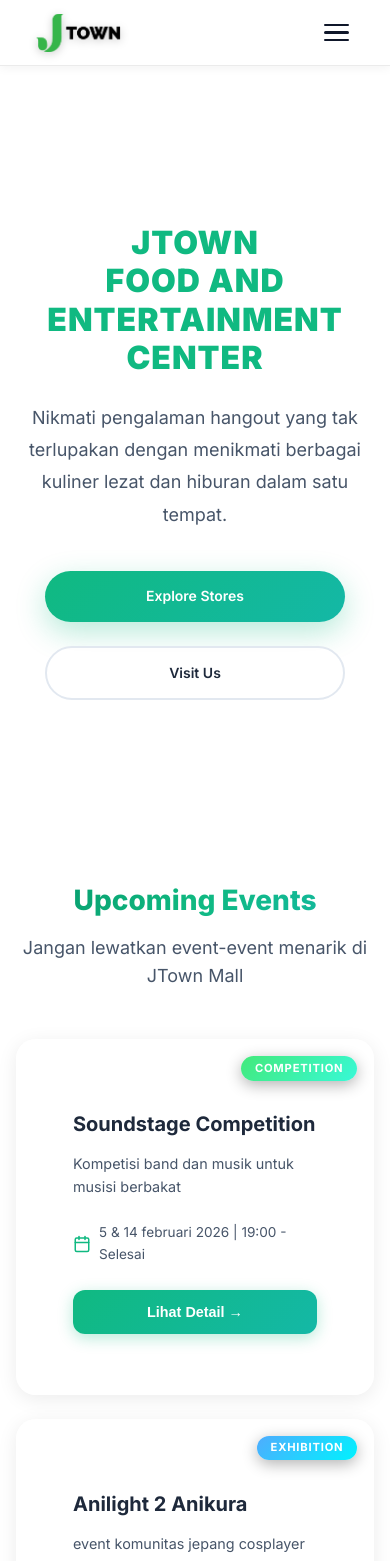
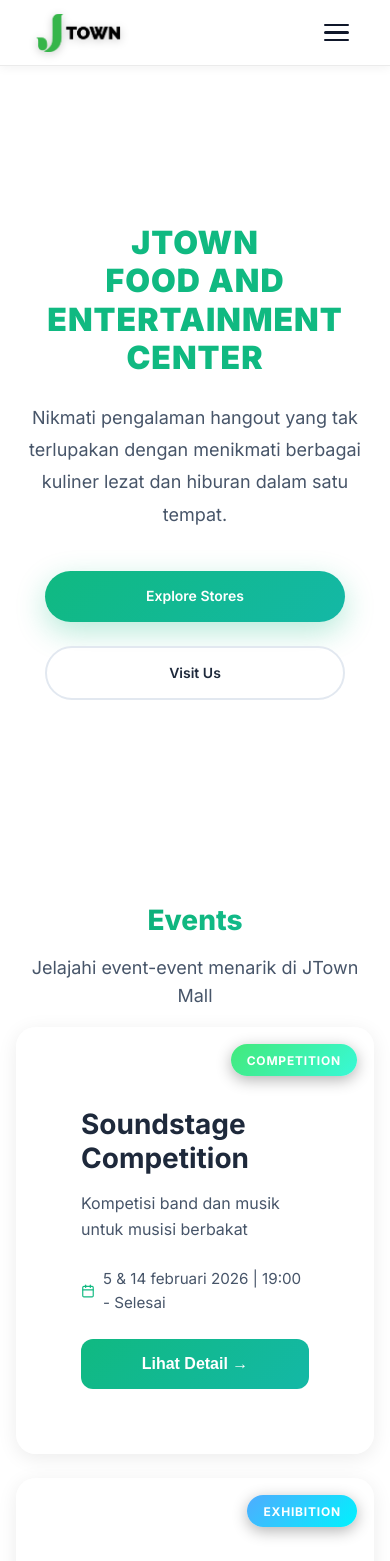
Before and after one commit to RizqonAlifXavier/jtown, a Vue app: page / in a window 390 px wide. Shown: the top 1561 px of the page. Built offline with nearby package versions, Linux system fonts and the light colour scheme; no server answers; the database is empty; the HTML template or start-up script is replaced by a standard one.

Commit message:
fixing landing page ui

```diff
--- a/src/components/Events.vue
+++ b/src/components/Events.vue
@@ -12,17 +12,11 @@
   events.value = await eventService.getAll();
 });
 
-// Computed property for sorted events: Active first, then Ended
-const sortedEvents = computed(() => {
-  return [...events.value].sort((a, b) => {
-    const aEnded = eventService.isEventEnded(a.endDate);
-    const bEnded = eventService.isEventEnded(b.endDate);
+// Filter events into upcoming and past
+const upcomingEvents = computed(() => {
+  return events.value.filter(event => !eventService.isEventEnded(event.endDate));
+});
 
-    if (aEnded && !bEnded) return 1;
-    if (!aEnded && bEnded) return -1;
-    return 0;
-  });
-});
 
 const viewEventDetail = (eventId) => {
   router.push(`/event/${eventId}`);
@@ -33,24 +27,20 @@
   <section id="events" class="events-section section">
     <div class="container">
       <div class="section-header text-center">
-        <h2 class="text-gradient">Upcoming Events</h2>
-        <p>Jangan lewatkan event-event menarik di JTown Mall</p>
+        <h2 class="text-gradient">Events</h2>
+        <p>Jelajahi event-event menarik di JTown Mall</p>
       </div>
 
-      <div class="events-grid">
+
+      <!-- Upcoming Events Grid -->
+      <div class="events-grid" data-animate="fade-up">
         <div
-          v-for="(event, index) in sortedEvents"
+          v-for="(event, index) in upcomingEvents"
           :key="event.id"
           class="event-card glass-card"
-          :class="{ 'event-ended': eventService.isEventEnded(event.endDate) }"
           :style="{ animationDelay: `${index * 0.1}s` }"
         >
-          <!-- Status Badge for Ended Events -->
-          <div v-if="eventService.isEventEnded(event.endDate)" class="event-badge event-ended-badge">
-            Selesai
-          </div>
-          <!-- Regular Badge for Active Events -->
-          <div v-else class="event-badge" :style="{ background: event.gradient }">
+          <div class="event-badge" :style="{ background: event.gradient }">
             {{ event.badge }}
           </div>
 
@@ -71,6 +61,9 @@
             </button>
           </div>
         </div>
+        <div v-if="upcomingEvents.length === 0" class="no-events">
+          <p>Belum ada event mendatang saat ini.</p>
+        </div>
       </div>
     </div>
   </section>
@@ -82,17 +75,51 @@
   position: relative;
 }
 
-.events-grid {
+.events-tabs {
+  display: flex;
+  justify-content: center;
+  gap: 1rem;
+  margin-bottom: 3rem;
+  padding: 0.5rem;
+  background: rgba(255, 255, 255, 0.05);
+  backdrop-filter: blur(10px);
+  border-radius: 50px;
+  width: fit-content;
+  margin-left: auto;
+  margin-right: auto;
+  border: 1px solid rgba(255, 255, 255, 0.1);
+}
+
+.tab-btn {
+  padding: 0.75rem 2rem;
+  border: none;
+  background: transparent;
+  color: var(--color-text-secondary);
+  font-weight: 600;
+  border-radius: 40px;
+  cursor: pointer;
+  transition: all 0.3s ease;
+}
+
+.tab-btn.active {
+  background: linear-gradient(135deg, var(--color-primary) 0%, var(--color-secondary) 100%);
+  color: white;
+  box-shadow: 0 4px 15px rgba(16, 185, 129, 0.3);
+}
+
+.events-grid, .past-grid {
   display: grid;
   grid-template-columns: repeat(3, 1fr);
   gap: 2rem;
-  margin-top: 3rem;
   max-width: 1400px;
-  margin-left: auto;
-  margin-right: auto;
+  margin: 0 auto;
 }
 
-.event-card {
+.past-grid {
+  grid-template-columns: 1fr;
+}
+
+.event-card, .past-event-card {
   background: var(--card-bg);
   border-radius: 20px;
   overflow: hidden;
@@ -122,24 +149,6 @@
   letter-spacing: 0.8px;
   box-shadow: 0 4px 15px rgba(0, 0, 0, 0.3);
   z-index: 10;
-  white-space: nowrap;
-  text-align: center;
-  line-height: 1.2;
-}
-
-/* Ended Event Styling */
-.event-ended {
-  opacity: 0.7;
-  filter: grayscale(30%);
-}
-
-.event-ended:hover {
-  opacity: 0.85;
-  transform: translateY(-10px);
-}
-
-.event-ended-badge {
-  background: linear-gradient(135deg, #6b7280 0%, #4b5563 100%) !important;
 }
 
 .event-content {
@@ -173,7 +182,6 @@
 }
 
 .event-date svg {
-  flex-shrink: 0;
   color: var(--color-primary);
 }
 
@@ -187,52 +195,82 @@
   font-weight: 600;
   font-size: 1rem;
   cursor: pointer;
-  transition: all 0.3s cubic-bezier(0.4, 0, 0.2, 1);
-  position: relative;
-  overflow: hidden;
-  display: flex;
-  align-items: center;
-  justify-content: center;
-  gap: 0.5rem;
-  box-shadow: 0 4px 15px rgba(16, 185, 129, 0.3);
+  transition: all 0.3s ease;
   margin-top: auto;
 }
 
-.btn-detail::before {
-  content: '';
-  position: absolute;
-  top: 0;
-  left: -100%;
+/* Past Documentation Styles */
+.past-event-card {
+  padding: 2rem;
+}
+
+.past-event-header {
+  margin-bottom: 1.5rem;
+}
+
+.past-event-header h3 {
+  font-size: 1.5rem;
+  margin-bottom: 0.5rem;
+}
+
+.past-event-date {
+  color: var(--color-text-secondary);
+  font-size: 0.9rem;
+}
+
+.documentation-gallery {
+  width: 100%;
+  overflow: hidden;
+}
+
+.gallery-scroll {
+  display: flex;
+  gap: 1rem;
+  overflow-x: auto;
+  padding-bottom: 1rem;
+  scrollbar-width: thin;
+  scrollbar-color: var(--color-primary) transparent;
+}
+
+.gallery-scroll::-webkit-scrollbar {
+  height: 6px;
+}
+
+.gallery-scroll::-webkit-scrollbar-thumb {
+  background: var(--color-primary);
+  border-radius: 10px;
+}
+
+.gallery-item {
+  flex: 0 0 300px;
+  height: 200px;
+  border-radius: 12px;
+  overflow: hidden;
+  border: 1px solid rgba(255, 255, 255, 0.1);
+}
+
+.gallery-item img, .gallery-item video {
   width: 100%;
   height: 100%;
-  background: linear-gradient(90deg, transparent, rgba(255, 255, 255, 0.2), transparent);
-  transition: left 0.5s;
+  object-fit: cover;
+  transition: transform 0.3s ease;
 }
 
-.btn-detail:hover::before {
-  left: 100%;
+.gallery-item:hover img {
+  transform: scale(1.05);
 }
 
-.btn-detail:hover {
-  transform: translateY(-3px);
-  box-shadow: 0 8px 25px rgba(16, 185, 129, 0.4);
+.video-item {
+  background: #000;
 }
 
-.btn-detail:active {
-  transform: translateY(-1px);
-  box-shadow: 0 4px 15px rgba(16, 185, 129, 0.3);
-}
-
-/* Disabled state for ended events */
-.event-ended .btn-detail {
-  background: linear-gradient(135deg, #6b7280 0%, #4b5563 100%);
-  box-shadow: 0 4px 15px rgba(0, 0, 0, 0.2);
-  cursor: default;
-}
-
-.event-ended .btn-detail:hover {
-  transform: translateY(-2px);
-  box-shadow: 0 6px 20px rgba(0, 0, 0, 0.25);
+.no-events, .no-documentation {
+  grid-column: 1 / -1;
+  text-align: center;
+  padding: 3rem;
+  color: var(--color-text-secondary);
+  background: rgba(255, 255, 255, 0.03);
+  border-radius: 20px;
 }
 
 /* Tablet */
@@ -249,57 +287,26 @@
     padding: 60px 0;
   }
 
+  .events-tabs {
+    width: 90%;
+    flex-direction: row;
+    font-size: 0.9rem;
+  }
+
+  .tab-btn {
+    padding: 0.6rem 1rem;
+    flex: 1;
+    font-size: 0.8rem;
+  }
+
   .events-grid {
     grid-template-columns: 1fr;
     gap: 1.5rem;
   }
 
-  .event-card {
-    min-height: 280px;
-  }
-
-  .event-content h3 {
-    font-size: 1.5rem;
-  }
-
-  .event-badge {
-    font-size: 0.7rem;
-    padding: 0.35rem 0.85rem;
-    max-width: none;
-    top: 1rem;
-    right: 1rem;
-    letter-spacing: 0.8px;
-  }
-
-  .event-content {
-    padding: 2.75rem 1.75rem 2rem;
-  }
-}
-
-@media (max-width: 480px) {
-  .events-section {
-    padding: 40px 0;
-  }
-
-  .event-content h3 {
-    font-size: 1.25rem;
-  }
-
-  .event-subtitle {
-    font-size: 0.9rem;
-  }
-
-  .event-date {
-    font-size: 0.85rem;
-  }
-
-  .event-content {
-    padding: 2.5rem 1.5rem 1.75rem;
-  }
-
-  .btn-detail {
-    padding: 0.875rem 1.25rem;
-    font-size: 0.9rem;
+  .gallery-item {
+    flex: 0 0 250px;
+    height: 160px;
   }
 }
 </style>
--- a/src/data/events.json
+++ b/src/data/events.json
@@ -19,6 +19,14 @@
       "Alat mewarnai disediakan panitia",
       "Hadiah untuk 10 pemenang terbaik",
       "Syarat dan ketentuan berlaku"
+    ],
+    "documentationPhotos": [
+      "https://images.unsplash.com/photo-1503454537195-1dcabb73ffb9?w=800&h=500&fit=crop",
+      "https://images.unsplash.com/photo-1513542789411-b6a5d4f31634?w=800&h=500&fit=crop",
+      "https://images.unsplash.com/photo-1503943330395-92f33dbac8b4?w=800&h=500&fit=crop"
+    ],
+    "documentationVideos": [
+      "https://www.w3schools.com/html/mov_bbb.mp4"
     ]
   },
   {
--- a/src/services/eventService.js
+++ b/src/services/eventService.js
@@ -1,5 +1,5 @@
-import { supabase } from './supabaseClient';
-import initialEvents from '../data/events.json';
+import { supabase } from "./supabaseClient";
+import initialEvents from "../data/events.json";
 
 // Helper to map DB lowercase keys to frontend camelCase keys
 const mapFromDB = (event) => {
@@ -19,7 +19,7 @@
     location: event.location,
     fullDescription: event.fulldescription,
     terms: event.terms,
-    createdAt: event.created_at
+    createdAt: event.created_at,
   };
 };
 
@@ -38,19 +38,19 @@
     category: event.category,
     location: event.location,
     fulldescription: event.fullDescription,
-    terms: event.terms
+    terms: event.terms,
   };
 };
 
 export const eventService = {
   async getAll() {
     const { data: events, error } = await supabase
-      .from('events')
-      .select('*')
-      .order('id', { ascending: true });
+      .from("events")
+      .select("*")
+      .order("id", { ascending: true });
 
     if (error) {
-      console.error('Error fetching events from Supabase:', error);
+      console.error("Error fetching events from Supabase:", error);
       return initialEvents;
     }
 
@@ -63,13 +63,13 @@
 
   async getById(id) {
     const { data, error } = await supabase
-      .from('events')
-      .select('*')
-      .eq('id', id)
+      .from("events")
+      .select("*")
+      .eq("id", id)
       .single();
 
     if (error) {
-      console.error('Error fetching event by id:', error);
+      console.error("Error fetching event by id:", error);
       return null;
     }
     return mapFromDB(data);
@@ -81,7 +81,7 @@
 
     if (isNew) {
       const { data, error } = await supabase
-        .from('events')
+        .from("events")
         .insert([eventData])
         .select()
         .single();
@@ -90,9 +90,9 @@
       return mapFromDB(data);
     } else {
       const { data, error } = await supabase
-        .from('events')
+        .from("events")
         .update(eventData)
-        .eq('id', event.id)
+        .eq("id", event.id)
         .select()
         .single();
 
@@ -102,33 +102,32 @@
   },
 
   async delete(id) {
-    const { error } = await supabase
-      .from('events')
-      .delete()
-      .eq('id', id);
+    const { error } = await supabase.from("events").delete().eq("id", id);
 
     if (error) throw error;
   },
 
   async migrateLocalToSupabase() {
-    const { data: existing } = await supabase.from('events').select('id');
+    const { data: existing } = await supabase.from("events").select("id");
     if (existing && existing.length > 0) return;
 
     const eventsToInsert = initialEvents.map(mapToDB);
 
-    const { error } = await supabase
-      .from('events')
-      .insert(eventsToInsert);
+    const { error } = await supabase.from("events").insert(eventsToInsert);
 
-    if (error) console.error('Migration error:', error);
+    if (error) console.error("Migration error:", error);
   },
 
   isEventEnded(endDate) {
     if (!endDate) return false;
+
     const today = new Date();
     today.setHours(0, 0, 0, 0);
+
     const eventEnd = new Date(endDate);
+    if (isNaN(eventEnd.getTime())) return false; // Invalid date
+
     eventEnd.setHours(23, 59, 59, 999);
     return today > eventEnd;
-  }
+  },
 };
--- a/src/views/AdminDashboard.vue
+++ b/src/views/AdminDashboard.vue
@@ -96,6 +96,9 @@
 const removeTerm = (index) => {
   form.terms.splice(index, 1);
 };
+
+const newPhoto = ref('');
+const newVideo = ref('');
 
 const handleDelete = async (id) => {
   if (confirm('Are you sure you want to delete this?')) {
@@ -678,6 +681,19 @@
   box-shadow: 0 2px 4px rgba(0, 0, 0, 0.02);
 }
 
+.url-text {
+  max-width: 300px;
+  overflow: hidden;
+  text-overflow: ellipsis;
+  white-space: nowrap;
+}
+
+.border-top {
+  border-top: 1px solid #e2e8f0;
+  padding-top: 2rem !important;
+  margin-top: 1rem;
+}
+
 .btn-remove {
   background: #fee2e2;
   border: none;
```
